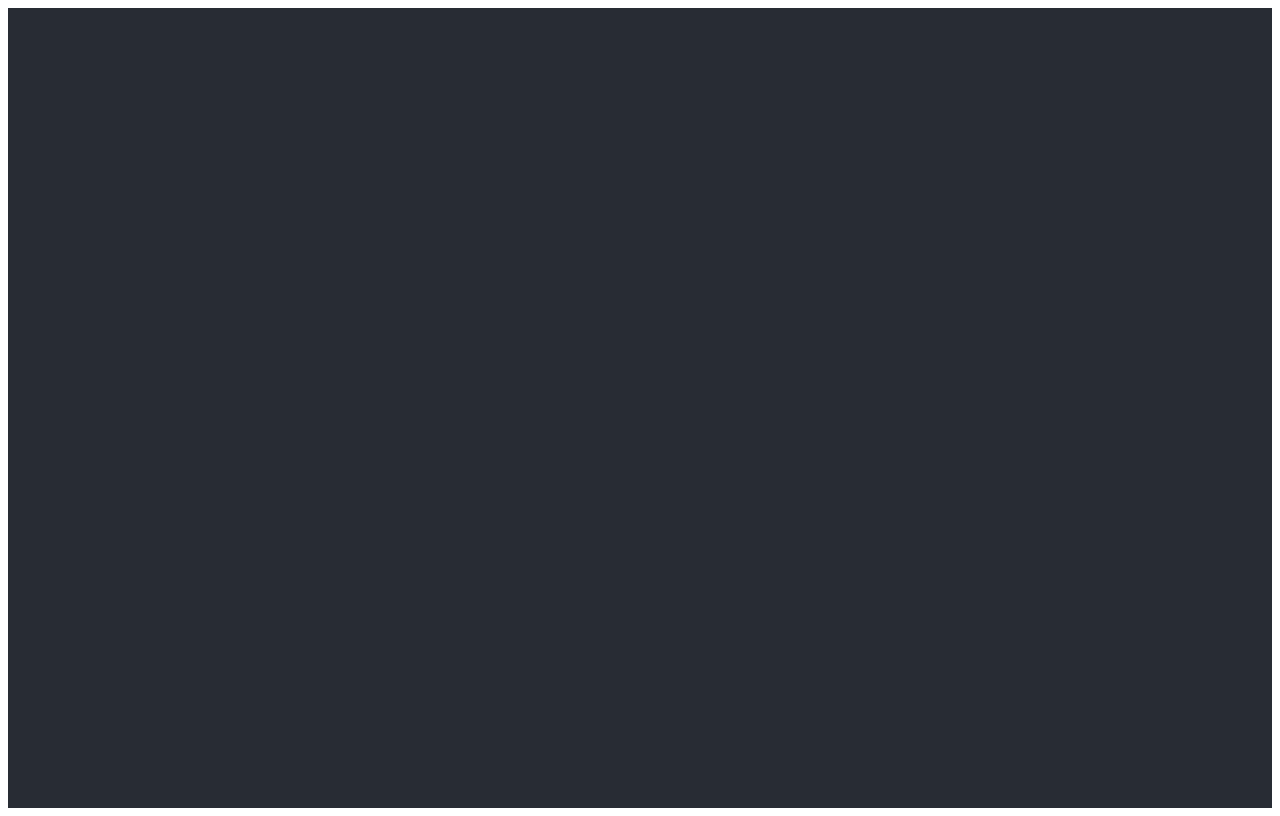
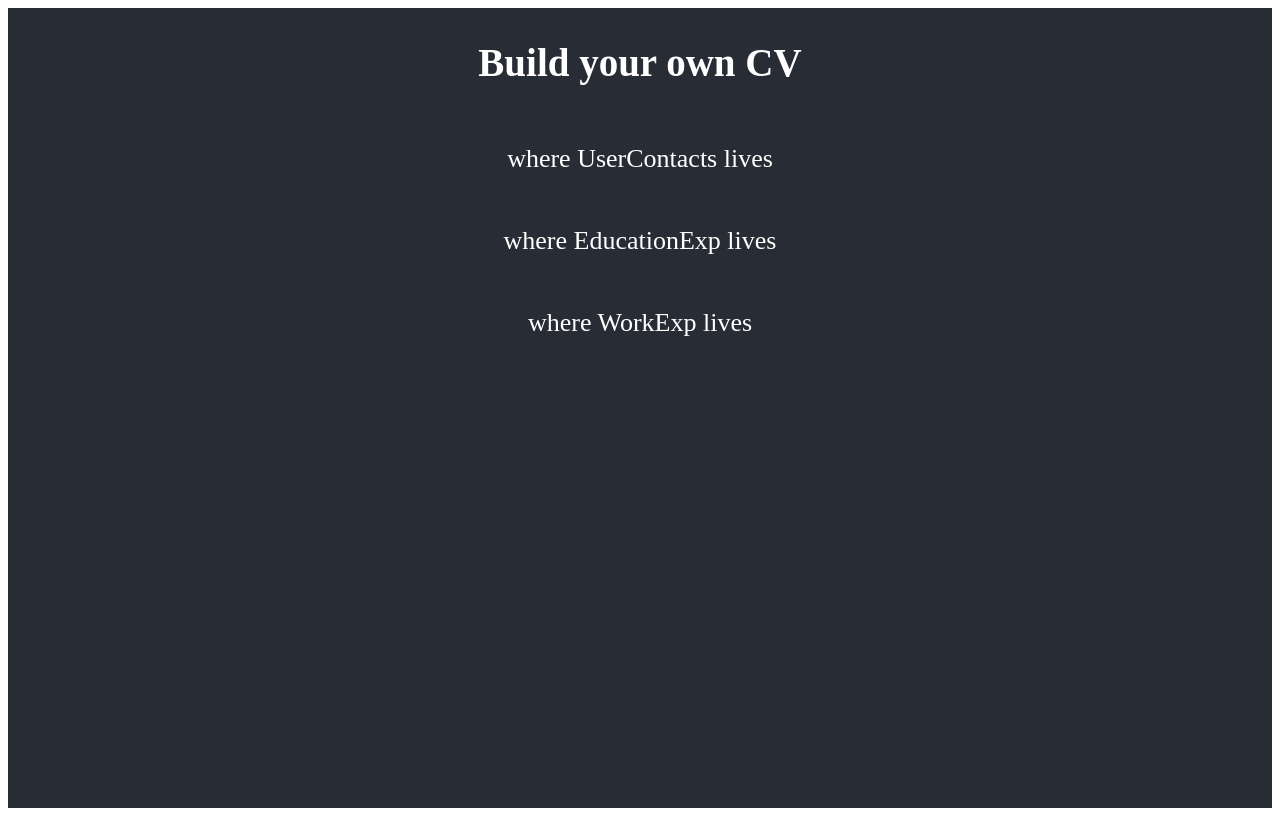
Before and after one commit to fjuren/cv-builder, a React (Create React App) app: page / in a window 1280 px wide. Built offline with nearby package versions, Linux system fonts and the light colour scheme.

Commit message:
Add main componenets and skeleton of app. Restructured directory

```diff
--- a/src/App.js
+++ /dev/null
@@ -1,13 +0,0 @@
-import './App.css';
-
-function App() {
-  return (
-    <div className="App">
-      <header className="App-header">
-
-      </header>
-    </div>
-  );
-}
-
-export default App;
--- /dev/null
+++ b/src/components/EducationExp.jsx
@@ -0,0 +1,15 @@
+import React from "react";
+
+class EducationExp extends React.Component {
+
+
+    render() {
+        return(
+            <div>
+                <p>where EducationExp lives</p>
+            </div>
+        )
+    }
+}
+
+export default EducationExp
--- /dev/null
+++ b/src/components/UserContact.jsx
@@ -0,0 +1,16 @@
+import React, { Component } from "react"
+
+class UserContact extends React.Component {
+
+
+    render()
+    {
+        return(
+            <div>
+                <p>where UserContacts lives</p>
+            </div>
+        )
+    }
+}
+
+export default UserContact
--- /dev/null
+++ b/src/components/WorkExp.jsx
@@ -0,0 +1,15 @@
+import React from "react";
+
+class WorkExp extends React.Component {
+
+
+    render() {
+        return(
+            <div>
+                <p>where WorkExp lives</p>
+            </div>
+        )
+    }
+}
+
+export default WorkExp
--- a/src/index.js
+++ b/src/index.js
@@ -1,7 +1,7 @@
 import React from 'react';
 import ReactDOM from 'react-dom/client';
 // import './index.css';
-import App from './App';
+import App from './pages/App';
 
 const root = ReactDOM.createRoot(document.getElementById('root'));
 root.render(
--- /dev/null
+++ b/src/pages/App.js
@@ -0,0 +1,29 @@
+import '../styles/App.css';
+
+import UserContact from '../components/UserContact';
+import EducationExp from '../components/EducationExp';
+import WorkExp from '../components/WorkExp';
+
+function App() {
+  return (
+    <div className="App">
+      <header className="App-header">
+        <div>
+          <h2>Build your own CV</h2>
+        </div>
+
+        {/* UserContact section */}
+        <UserContact />
+
+        {/* EducationExperience section */}
+        <EducationExp />
+
+        {/* WorkExperience section */}
+        <WorkExp />
+
+      </header>
+    </div>
+  );
+}
+
+export default App;
--- a/src/App.css
+++ b/src/styles/App.css
@@ -19,7 +19,6 @@
   display: flex;
   flex-direction: column;
   align-items: center;
-  justify-content: center;
   font-size: calc(10px + 2vmin);
   color: white;
 }
```
Also changed, not shown: src/styles/index.css (renamed from src/index.css).
